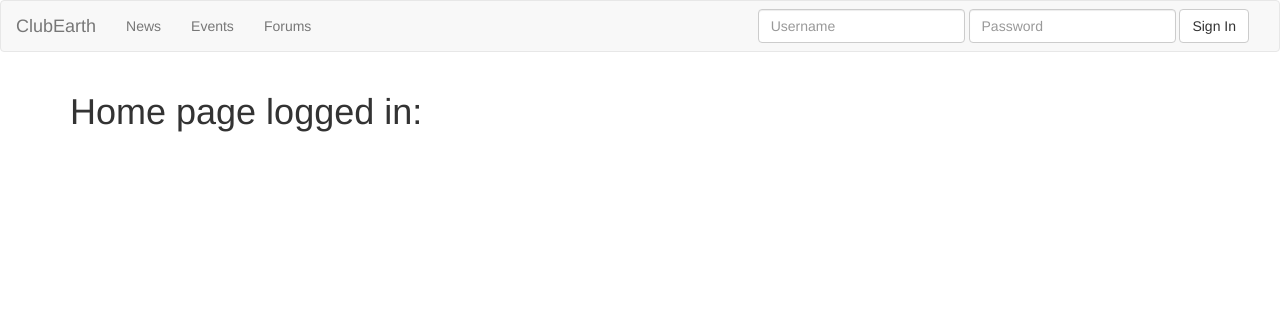
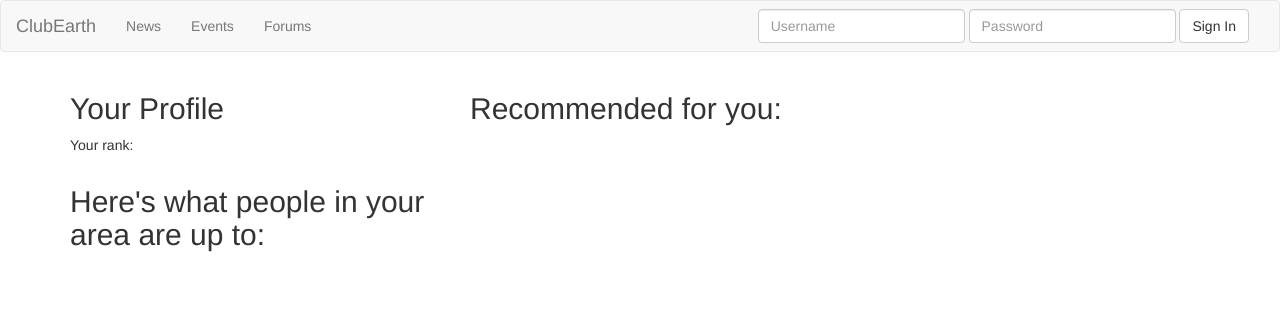
Before and after one commit to AlexanderKM/ClubEarth, a Django app: template clubEarth/earth/templates/home.html in a window 1280 px wide. Shown: the top 312 px of the page. Run offline with Django 3.2, Linux system fonts and the light colour scheme; the template is opened without the code that fills it, so the values that code supplies are empty; parts of the project's set-up code (start-up, migrations or seed data) failed here and were passed over; some libraries are stand-ins or nearby versions.

Commit message:
start of home page stuff

```diff
--- a/clubEarth/earth/static/earth/css/earth.css
+++ b/clubEarth/earth/static/earth/css/earth.css
@@ -6,3 +6,7 @@
 .row-buffer-bottom{
     margin-bottom: 30px;
 }
+
+.col-buffer-right{
+	margin-right: 20px;
+}
--- a/clubEarth/earth/templates/home.html
+++ b/clubEarth/earth/templates/home.html
@@ -3,7 +3,21 @@
 Home
 {% endblock title %}
 {% block content %}
-<h1>Home page logged in: </h1>
+<div class="col-md-4 col-buffer-right">
+	<div class="row">
+		<h2>Your Profile</h2>
+		<p>{{ request.user.username }}</p>
+		<p>Your rank: </p>
+	</div>
+	<div class="row">
+		<h2>Here's what people in your area are up to: </h2>
+	</div>
+</div>
+<div class="col-md-6">
+	<div class="row">
+		<h2>Recommended for you:</h2>
+	</div>
+<div>
 
 
 {% endblock content %}
```
